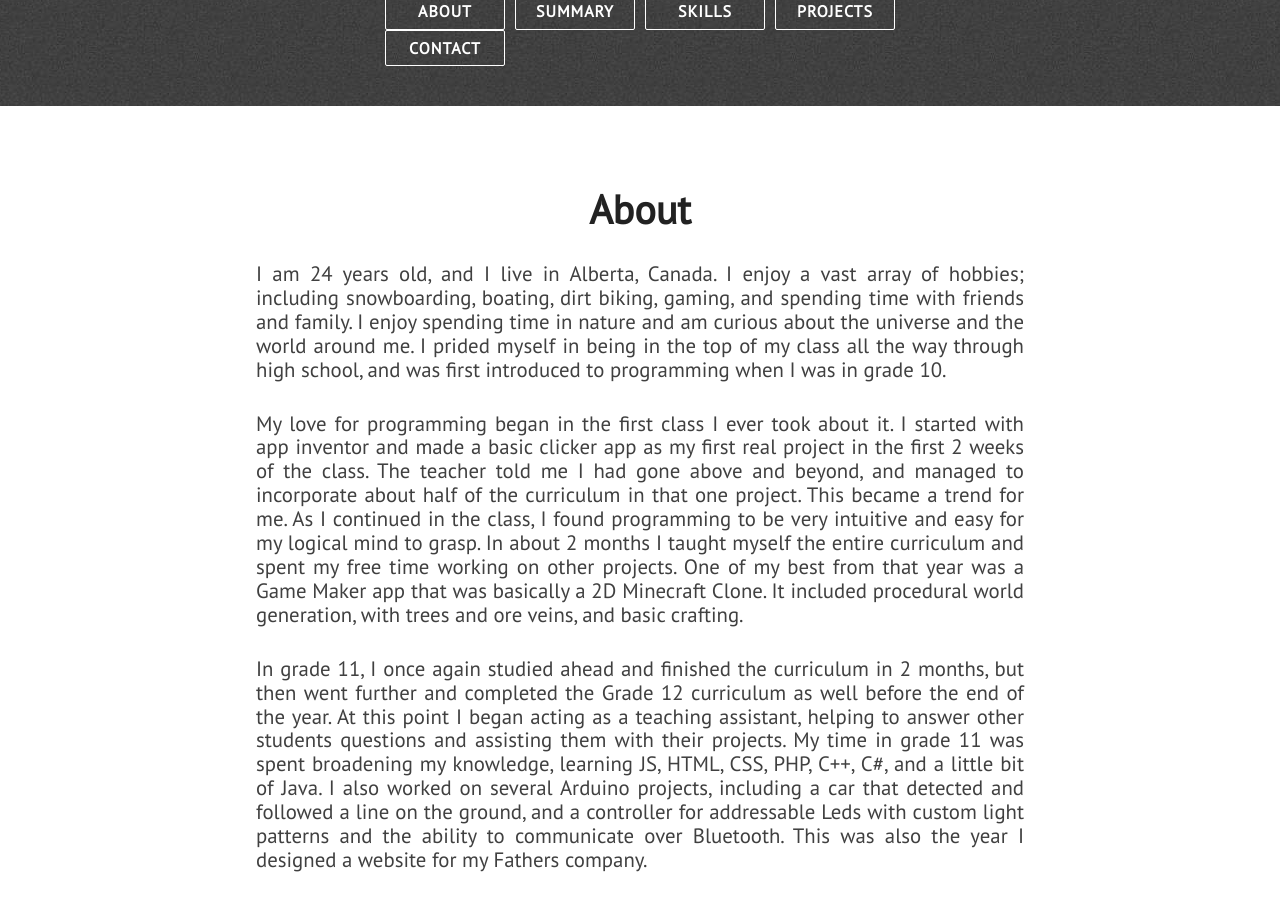
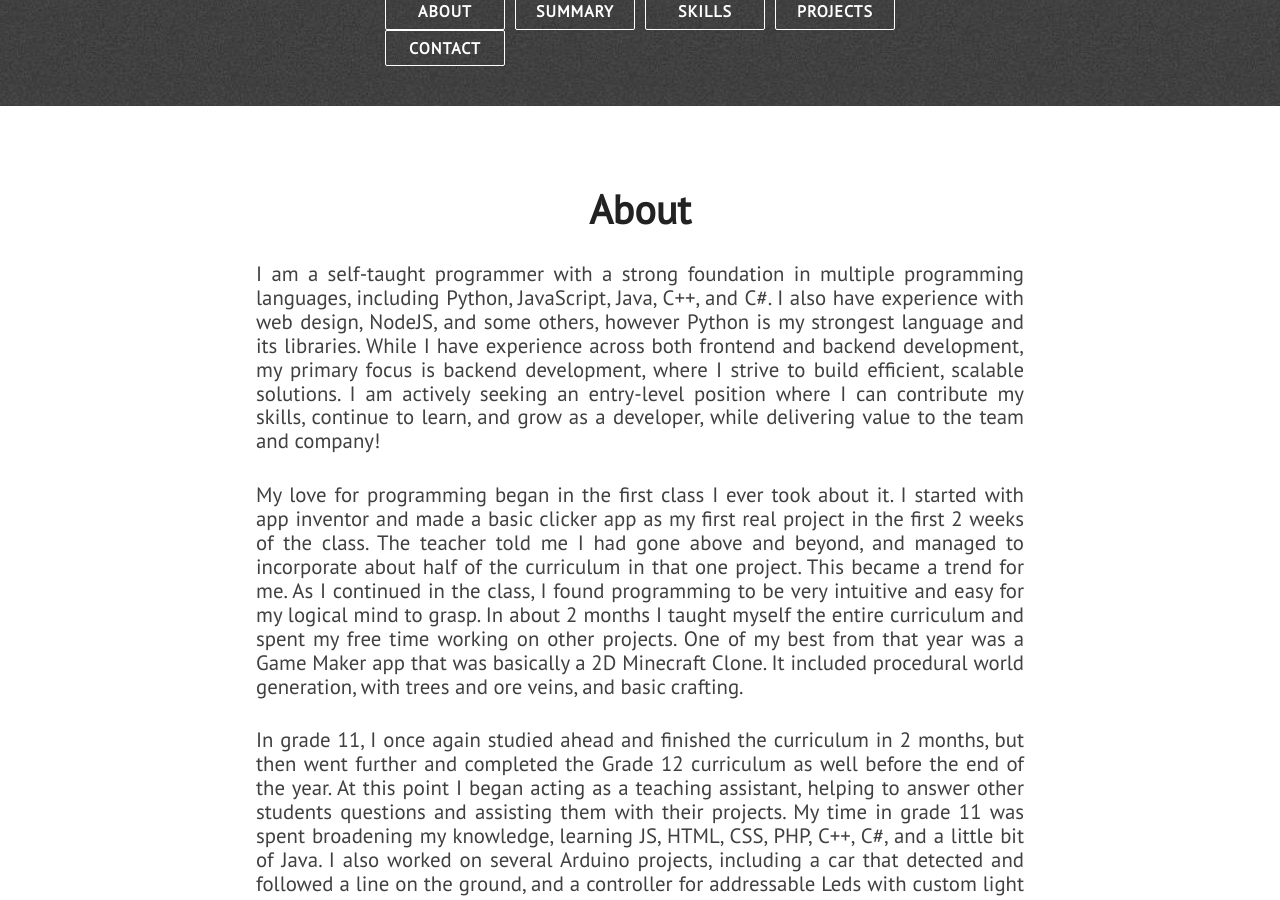
Before and after one commit to DakotaGagne/DakotaGagne.github.io, a Jekyll site: the page built from index.html, in a window 1280 px wide and 900 px high, scrolled down 794 px. Built offline with Jekyll 4.4.1, drawn with Linux system fonts in a browser that asks for light colours; nearby versions of some CDN libraries.

Commit message:
Changed abt info

```diff
--- a/_includes/about.html
+++ b/_includes/about.html
@@ -3,8 +3,11 @@
         <div id="about-text">
             <div class="section-heading">About</div>
             <p class="paragraph-text justify-text">
+                I am a self-taught programmer with a strong foundation in multiple programming languages, including Python, JavaScript, Java, C++, and C#. I also have experience with web design, NodeJS, and some others, however Python is my strongest language and its libraries. While I have experience across both frontend and backend development, my primary focus is backend development, where I strive to build efficient, scalable solutions. I am actively seeking an entry-level position where I can contribute my skills, continue to learn, and grow as a developer, while delivering value to the team and company!
+            </p>
+            <!--<p class="paragraph-text justify-text">
                 I am 24 years old, and I live in Alberta, Canada. I enjoy a vast array of hobbies; including snowboarding, boating, dirt biking, gaming, and spending time with friends and family. I enjoy spending time in nature and am curious about the universe and the world around me. I prided myself in being in the top of my class all the way through high school, and was first introduced to programming when I was in grade 10.
-            </p>
+            </p>-->
             <p class="paragraph-text justify-text">
                 My love for programming began in the first class I ever took about it. I started with app inventor and made a basic clicker app as my first real project in the first 2 weeks of the class. The teacher told me I had gone above and beyond, and managed to incorporate about half of the curriculum in that one project. This became a trend for me. As I continued in the class, I found programming to be very intuitive and easy for my logical mind to grasp. In about 2 months I taught myself the entire curriculum and spent my free time working on other projects. One of my best from that year was a Game Maker app that was basically a 2D Minecraft Clone. It included procedural world generation, with trees and ore veins, and basic crafting.
             </p>
```
